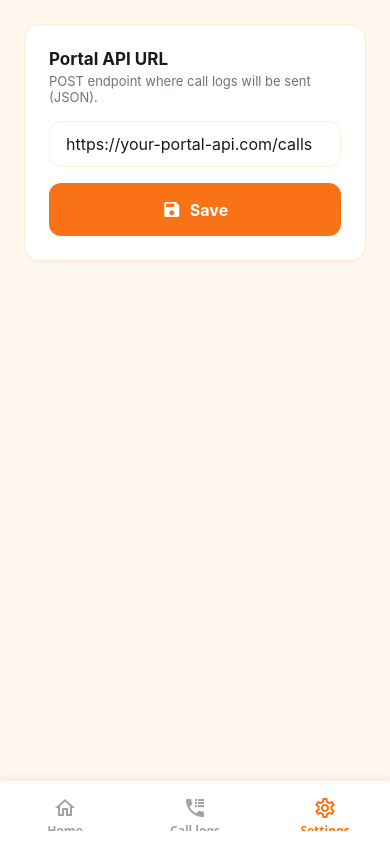
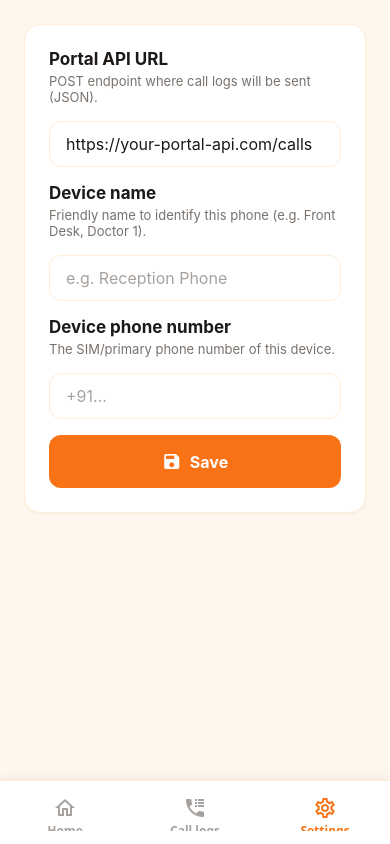
Before and after one commit to pranshuj91/rituivfmobileapp, a React Native app: screen /Settings in a window 390 px wide. Built offline with nearby package versions, Linux system fonts and the light colour scheme.

Commit message:
device name and device number in setting screen

```diff
--- /dev/null
+++ b/react-native-vector-icons.d.ts
@@ -0,0 +1 @@
+declare module 'react-native-vector-icons/MaterialCommunityIcons';
--- a/src/screens/SettingsScreen.tsx
+++ b/src/screens/SettingsScreen.tsx
@@ -10,21 +10,34 @@ import {
 } from 'react-native';
 import { useSafeAreaInsets } from 'react-native-safe-area-context';
 import Icon from 'react-native-vector-icons/MaterialCommunityIcons';
-import { getPortalUrl, setPortalUrl } from '../services/portal';
+import { getDeviceInfo, getPortalUrl, setDeviceInfo, setPortalUrl } from '../services/portal';
 import { theme } from '../theme';
 
 export function SettingsScreen() {
   const insets = useSafeAreaInsets();
   const [url, setUrl] = useState('');
+  const [deviceName, setDeviceName] = useState('');
+  const [devicePhone, setDevicePhone] = useState('');
   const [loading, setLoading] = useState(true);
   const [saving, setSaving] = useState(false);
   const [saved, setSaved] = useState(false);
 
   useEffect(() => {
     let mounted = true;
-    getPortalUrl().then((u) => {
-      if (mounted) setUrl(u);
-    }).finally(() => { if (mounted) setLoading(false); });
+    Promise.all([getPortalUrl(), getDeviceInfo()])
+      .then(([u, info]) => {
+        if (!mounted) {
+          return;
+        }
+        setUrl(u);
+        setDeviceName(info.deviceName);
+        setDevicePhone(info.devicePhone);
+      })
+      .finally(() => {
+        if (mounted) {
+          setLoading(false);
+        }
+      });
     return () => { mounted = false; };
   }, []);
 
@@ -33,12 +46,15 @@ export function SettingsScreen() {
     setSaving(true);
     setSaved(false);
     try {
-      await setPortalUrl(url);
+      await Promise.all([
+        setPortalUrl(url),
+        setDeviceInfo(deviceName, devicePhone),
+      ]);
       setSaved(true);
     } finally {
       setSaving(false);
     }
-  }, [url]);
+  }, [url, deviceName, devicePhone]);
 
   if (loading) {
     return (
@@ -62,6 +78,25 @@ export function SettingsScreen() {
           autoCapitalize="none"
           autoCorrect={false}
           keyboardType="url"
+        />
+        <Text style={styles.label}>Device name</Text>
+        <Text style={styles.hint}>Friendly name to identify this phone (e.g. Front Desk, Doctor 1).</Text>
+        <TextInput
+          style={styles.input}
+          value={deviceName}
+          onChangeText={setDeviceName}
+          placeholder="e.g. Reception Phone"
+          placeholderTextColor={theme.colors.tabInactive}
+        />
+        <Text style={styles.label}>Device phone number</Text>
+        <Text style={styles.hint}>The SIM/primary phone number of this device.</Text>
+        <TextInput
+          style={styles.input}
+          value={devicePhone}
+          onChangeText={setDevicePhone}
+          placeholder="+91..."
+          placeholderTextColor={theme.colors.tabInactive}
+          keyboardType="phone-pad"
         />
         <TouchableOpacity
           style={[styles.button, saving && styles.buttonDisabled]}
--- a/src/services/portal.ts
+++ b/src/services/portal.ts
@@ -2,6 +2,8 @@ import AsyncStorage from '@react-native-async-storage/async-storage';
 import type { CallLog } from 'react-native-call-log';
 
 const PORTAL_URL_KEY = '@ritu_portal_url';
+const DEVICE_NAME_KEY = '@ritu_device_name';
+const DEVICE_PHONE_KEY = '@ritu_device_phone';
 const DEFAULT_PORTAL_URL = 'https://your-portal-api.com/calls'; // Replace with your endpoint
 
 export async function getPortalUrl(): Promise<string> {
@@ -15,6 +17,36 @@ export async function getPortalUrl(): Promise<string> {
 
 export async function setPortalUrl(url: string): Promise<void> {
   await AsyncStorage.setItem(PORTAL_URL_KEY, url.trim() || DEFAULT_PORTAL_URL);
+}
+
+export interface DeviceInfo {
+  deviceName: string;
+  devicePhone: string;
+}
+
+export async function getDeviceInfo(): Promise<DeviceInfo> {
+  try {
+    const [name, phone] = await Promise.all([
+      AsyncStorage.getItem(DEVICE_NAME_KEY),
+      AsyncStorage.getItem(DEVICE_PHONE_KEY),
+    ]);
+    return {
+      deviceName: name ?? '',
+      devicePhone: phone ?? '',
+    };
+  } catch {
+    return {
+      deviceName: '',
+      devicePhone: '',
+    };
+  }
+}
+
+export async function setDeviceInfo(deviceName: string, devicePhone: string): Promise<void> {
+  await Promise.all([
+    AsyncStorage.setItem(DEVICE_NAME_KEY, deviceName.trim()),
+    AsyncStorage.setItem(DEVICE_PHONE_KEY, devicePhone.trim()),
+  ]);
 }
 
 export interface PushResult {
@@ -31,7 +63,10 @@ export async function pushCallsToPortal(calls: CallLog[]): Promise<PushResult> {
     };
   }
   try {
+    const deviceInfo = await getDeviceInfo();
     const payload = {
+      deviceName: deviceInfo.deviceName,
+      devicePhone: deviceInfo.devicePhone,
       calls: calls.map((c) => ({
         id: c.id,
         phoneNumber: c.phoneNumber,
```
